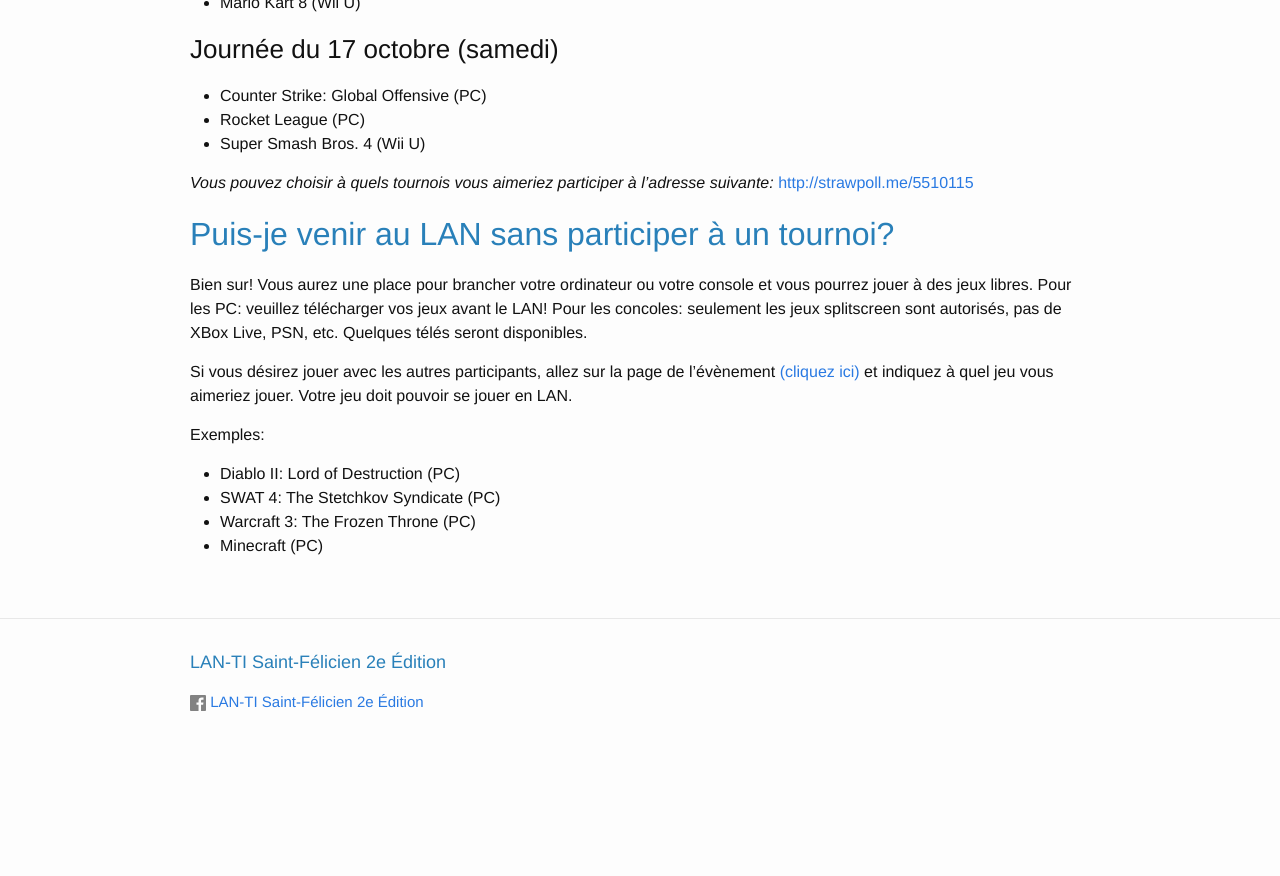
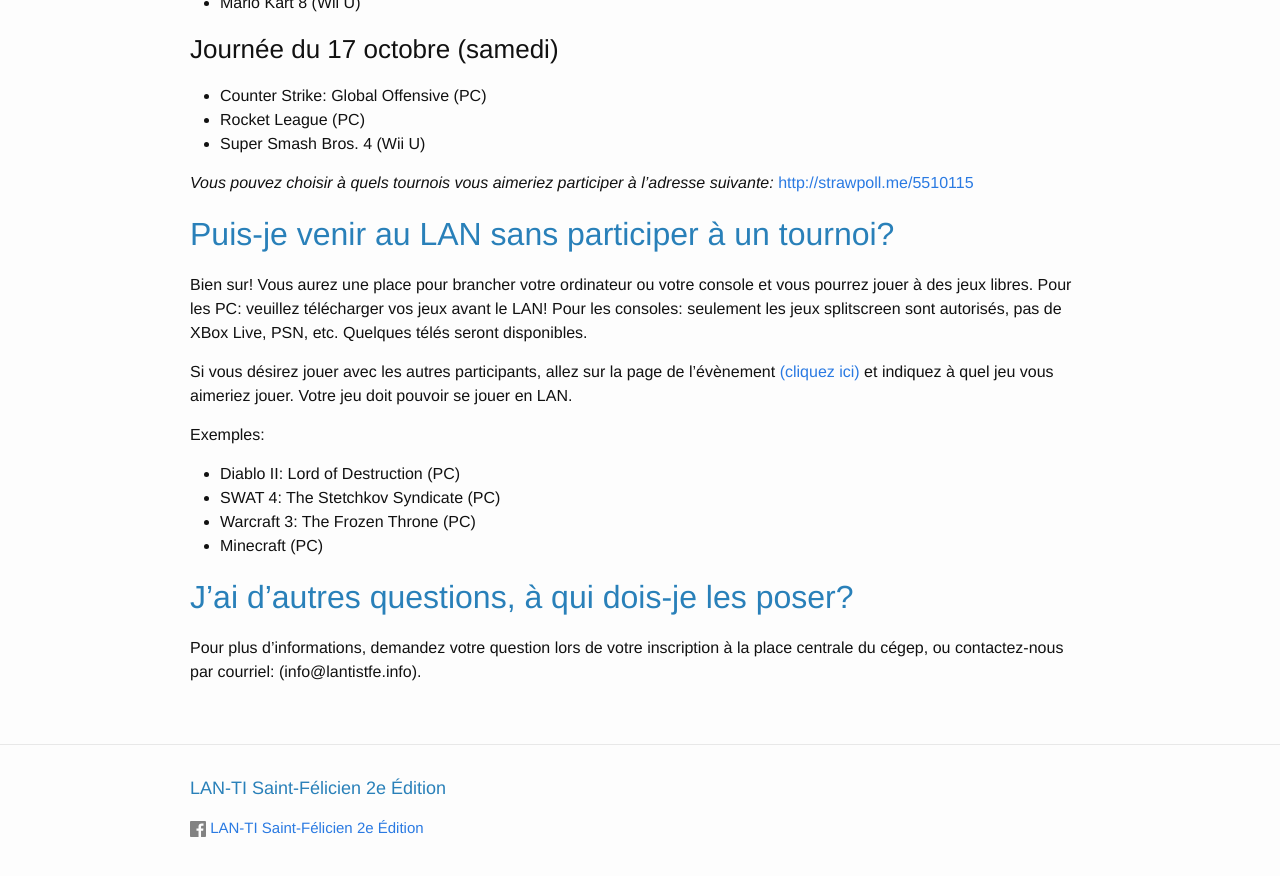
Before and after one commit to lantistfe/lantistfe.github.io, a Jekyll site: the page built from index.markdown, in a window 1280 px wide and 900 px high, scrolled down 1069 px. Shown: the top 876 px of the window. Built offline with Jekyll 4.4.1, drawn with Linux system fonts in a browser that asks for light colours; before the commit the page ends 1843 px from its top, so only the background shows below that.

Commit message:
Question pour + d'infos, Typo

```diff
--- a/index.markdown
+++ b/index.markdown
@@ -43,7 +43,7 @@
 
 Bien sur! Vous aurez une place pour brancher votre ordinateur ou votre console et vous pourrez jouer à des jeux libres.
 Pour les PC: veuillez télécharger vos jeux avant le LAN!
-Pour les concoles: seulement les jeux splitscreen sont autorisés, pas de XBox Live, PSN, etc.
+Pour les consoles: seulement les jeux splitscreen sont autorisés, pas de XBox Live, PSN, etc.
 Quelques télés seront disponibles.
 
 Si vous désirez jouer avec les autres participants, allez sur la page de l'évènement [(cliquez ici)][pagefacebook] et indiquez à quel jeu vous aimeriez jouer.
@@ -56,6 +56,11 @@
 - Warcraft 3: The Frozen Throne (PC)
 - Minecraft (PC)
 
+J'ai d'autres questions, à qui dois-je les poser?
+-------------------------------------------------
+
+Pour plus d'informations, demandez votre question lors de votre inscription à la place centrale du cégep, ou contactez-nous par courriel: (info@lantistfe.info).
+
 
 [strawpoll]:    http://strawpoll.me/5510115
 [pagefacebook]: https://www.facebook.com/events/1500346320263542
```
